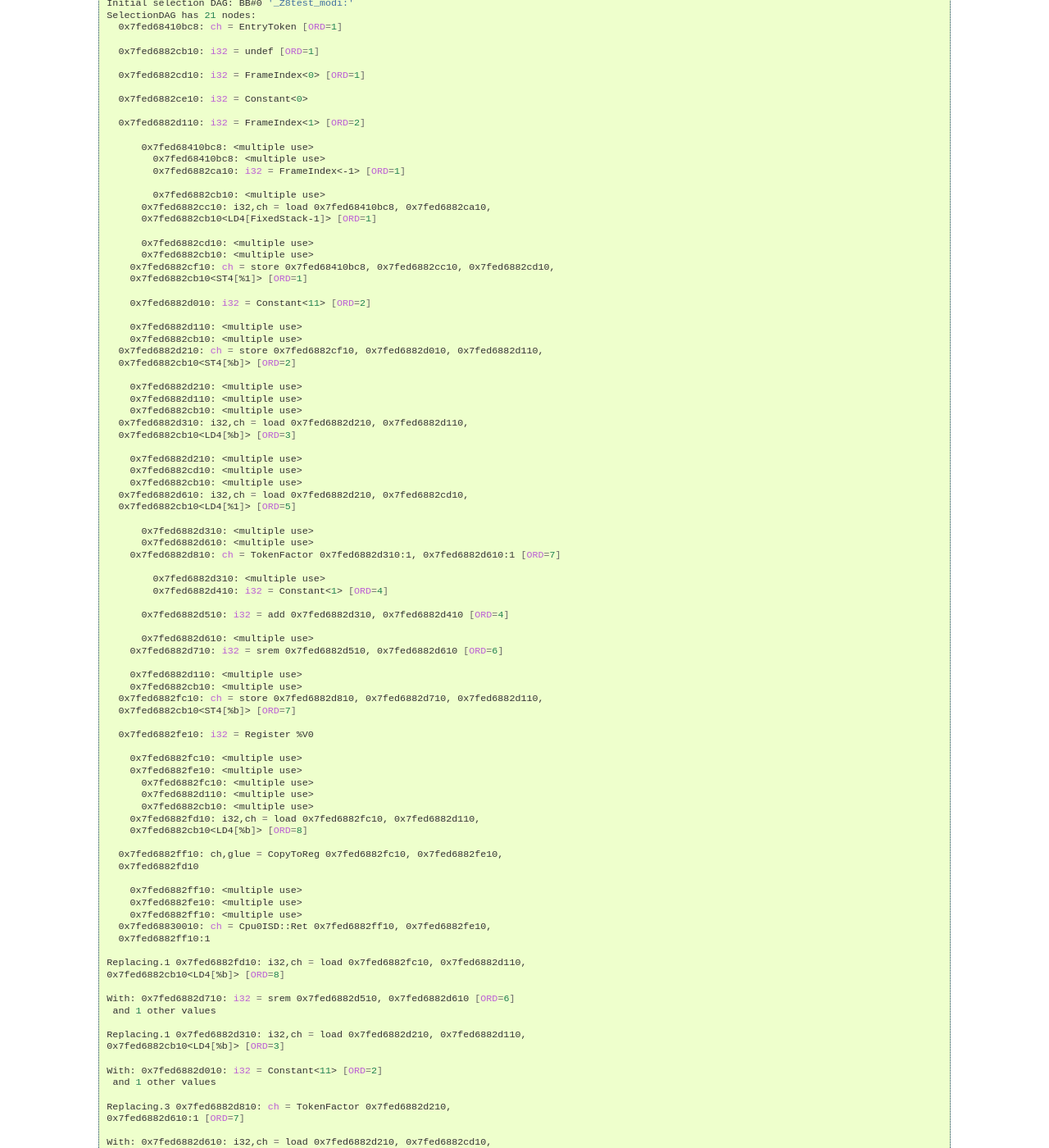
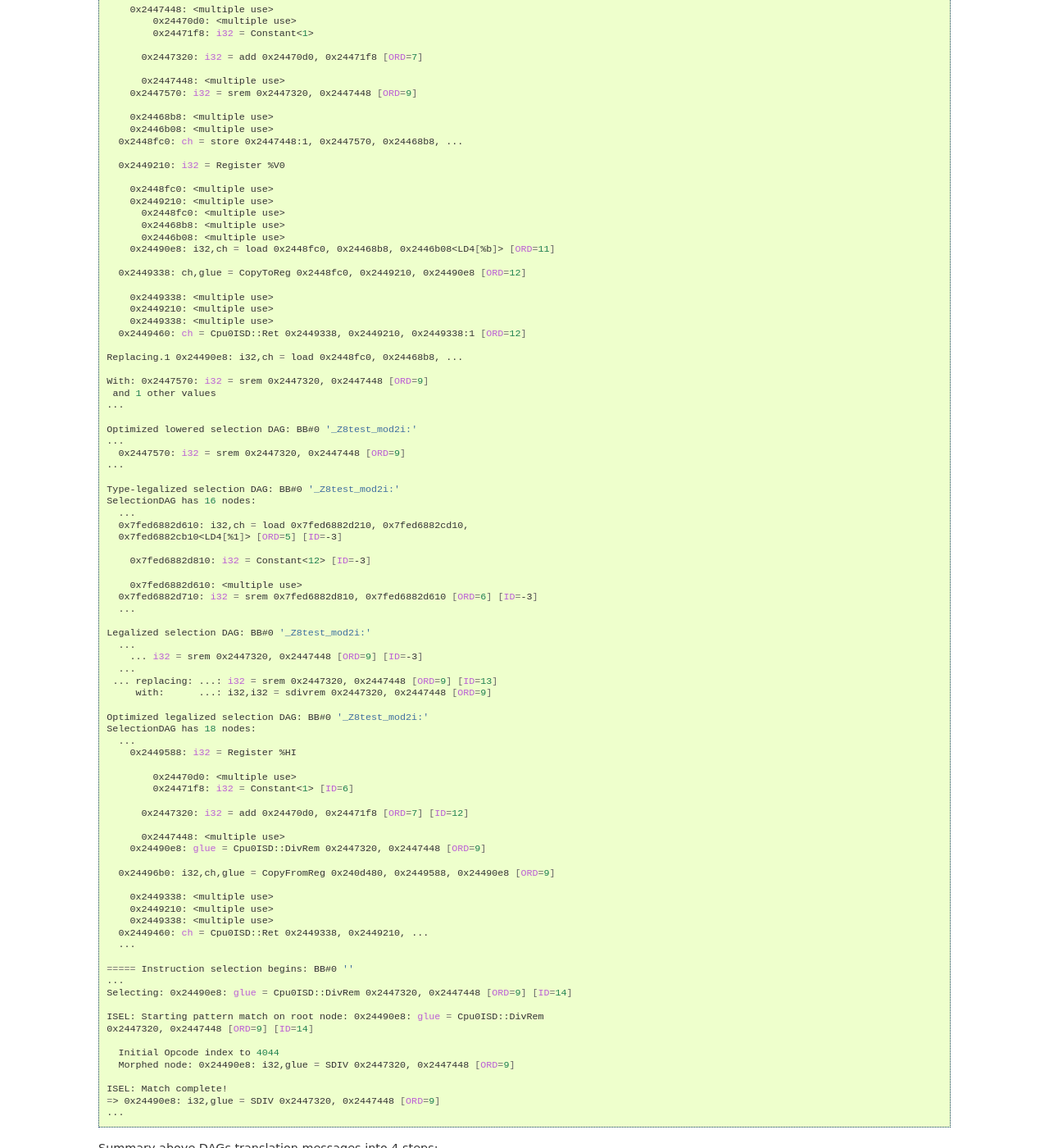
Before and after one commit to Jonathan2251/lbd, a Sphinx documentation site: the page built from source/otherinst.rst, in a window 1280 px wide and 1400 px high, scrolled down 17870 px. Shown: the whole window at 82% size. Built offline with Sphinx 7.4.7, drawn with Linux system fonts in a browser that asks for light colours; formulas are drawn with MathJax 3; pages that are not in the unit, such as notebooks, are missing from menus; some of the changed text lies outside the part shown.

```diff
--- a/source/about.rst
+++ b/source/about.rst
@@ -77,6 +77,7 @@ Version 3.7.1, Not release yet
   Add Phi node.
   Replace ch3-proepilog.ll with ch3_largeframe.cpp.
   Remove DecodeCMPInstruction().
+  Re-organize testing ch4_2_1.cpp, ch4_2_2.cpp and ch9_4.cpp.
 
 Version 3.7.0, Released September 24, 2015
   Porting to lld 3.7.
--- a/source/genobj.rst
+++ b/source/genobj.rst
@@ -18,7 +18,7 @@ Translate into obj file
 ------------------------
 
 Currently, we only support translation of llvm IR code into assembly code.
-If you try to run Chapter4_2/ to translate it into obj code will get the error
+If you try running Chapter4_2/ to translate it into obj code will get the error
 message as follows,
 
 .. code-block:: bash
--- a/source/otherinst.rst
+++ b/source/otherinst.rst
@@ -14,16 +14,16 @@ display options.
 These DAGs translation in some steps of optimization can be displayed by the
 graphic tool of Graphviz which supply useful information with graphic view.
 Logic instructions support will come after arithmetic section.
-In spite of llvm backend handle the IR only, we get the IR from the
+In spite of that llvm backend handle the IR only, we get the IR from the
 corresponding C operators with designed C example code.
 Through compiling with C code, readers can know exactly what C statements are
-handled with each chapter's appending code.
+handled by each chapter's appending code.
 Instead of focusing on classes relationship in this backend structure of last
 chapter, readers should focus on the mapping of C operators and llvm IR and
 how to define the mapping relationship of IR and instructions in td.
 HILO and C0 register class are defined in this chapter.
 Readers will know how to handle other register classes beside general
-purpose register class, and why need them, from this chapter.
+purpose register class, and why they are needed, from this chapter.
 
 Arithmetic
 -----------
@@ -183,8 +183,7 @@ time (instruction level parallelism). Reference [#]_ for instruction itineraries
 
 Chapter4_1/ can handle **+, -, \*, <<,** and **>>** operators in C
 language.
-The corresponding llvm IR instructions are **add, sub, mul,
-shl, ashr**.
+The corresponding llvm IR instructions are **add, sub, mul, shl, ashr**.
 The **'ashr'** instruction (arithmetic shift right) returns the first operand
 shifted to the right a specified number of bits with sign extension.
 In brief, we call **ashr** is “shift with sign extension fill”.
@@ -200,9 +199,9 @@ In brief, we call **ashr** is “shift with sign extension fill”.
 
 The semantic of C operator **>>** for negative operand is dependent on
 implementation.
-Most compiler translate it into “shift with sign extension fill”, for example,
-Mips **sra** is the instruction.
-Following is the Micosoft web site explanation,
+Most compilers translate it into “shift with sign extension fill”, and
+Mips **sra** is this instruction.
+Following is the Micosoft web site's explanation,
 
 .. note:: **>>**, Microsoft Specific
 
@@ -303,8 +302,9 @@ Now, let's build Chapter4_1/ and run with input file ch4_math.ll as follows,
 .. rubric:: lbdex/output/ch4_math.s
 .. literalinclude:: ../lbdex/output/ch4_math.s
 
-File ch4_1_1.cpp as the following is the C file which include **+, -, \*, <<,**
-and **>>** operators. It will generate corresponding llvm IR instructions,
+Example input ch4_1_1.cpp as the following is the C file which include **+, -,
+\*, <<,** and **>>** operators.
+It will generate corresponding llvm IR instructions,
 **add, sub, mul, shl, ashr** by clang as Chapter 3 indicated.
 
 .. rubric:: lbdex/input/ch4_1_1.cpp
@@ -440,7 +440,7 @@ follows,
 The -view-isel-dags is important and often used by an llvm backend writer
 because it is the DAGs before instruction selection.
 In order to writing the pattern match instruction in target description file
-.td, backend programmer needs knowing what the DAG nodes are with a given C
+.td, backend programmer needs knowing what the DAG nodes are for a given C
 operator.
 
 
@@ -510,7 +510,7 @@ Copy the reference as follows,
   <result> = **srem i32 4, %var**      ; yields {i32}:result = 4 % %var
 
 
-Run Chapter3_4/ with input file ch4_2.bc via option ``llc –view-isel-dags``,
+Run Chapter3_5/ with input file ch4_2.bc via option ``llc –view-isel-dags``,
 will get the following error message and the llvm DAGs of
 :num:`Figure #otherinst-f2` below.
 
@@ -810,9 +810,6 @@ If we run with ch4_2_1.cpp, the **“div”** cannot be gotten for operator
 **“%”**.
 It still uses **"multiplication"** instead of **"div"** in ch4_2_1.cpp because
 llvm do **“Constant Propagation Optimization”** in this.
-The ch4_2_2.cpp will get the "div" result for operator **“%”** but it cannot
-be compiled at this point. It needs "function call argument support" in Chapter
-9 of Function call.
 The ch4_2_2.cpp can get the **“div”** for **“%”** result since it makes
 llvm **“Constant Propagation Optimization”** useless in it.
 
@@ -842,182 +839,54 @@ ch4_2_2.cpp as follows,
   MacOSX.platform/Developer/SDKs/MacOSX10.8.sdk/usr/include/ -emit-llvm -o
   ch4_2_2.bc
   118-165-83-58:input Jonathan$ /Users/Jonathan/llvm/test/cmake_debug_build/
-  Debug/bin/llc -march=cpu0 -relocation-model=pic -filetype=asm -debug ch4_2_2.bc -o -
-  Args: /Users/Jonathan/llvm/test/cmake_debug_build/Debug/bin/llc -march=cpu0
-  -relocation-model=pic -filetype=asm -debug ch4_2_2.bc -o -
+  Debug/bin/llc -march=cpu0 -relocation-model=pic -filetype=asm -debug
+  ch4_2_2.bc -o -
+  ...
+  === _Z8test_modi
+  Initial selection DAG: BB#0 '_Z8test_mod2i:'
+  SelectionDAG has 21 nodes:
+    ...
+      0x2447448: <multiple use>
+          0x24470d0: <multiple use>
+          0x24471f8: i32 = Constant<1>
 
-  === _Z8test_modi
-  Initial selection DAG: BB#0 '_Z8test_modi:'
-  SelectionDAG has 21 nodes:
-    0x7fed68410bc8: ch = EntryToken [ORD=1]
+        0x2447320: i32 = add 0x24470d0, 0x24471f8 [ORD=7]
 
-    0x7fed6882cb10: i32 = undef [ORD=1]
+        0x2447448: <multiple use>
+      0x2447570: i32 = srem 0x2447320, 0x2447448 [ORD=9]
 
-    0x7fed6882cd10: i32 = FrameIndex<0> [ORD=1]
+      0x24468b8: <multiple use>
+      0x2446b08: <multiple use>
+    0x2448fc0: ch = store 0x2447448:1, 0x2447570, 0x24468b8, ...
 
-    0x7fed6882ce10: i32 = Constant<0>
+    0x2449210: i32 = Register %V0
 
-    0x7fed6882d110: i32 = FrameIndex<1> [ORD=2]
+      0x2448fc0: <multiple use>
+      0x2449210: <multiple use>
+        0x2448fc0: <multiple use>
+        0x24468b8: <multiple use>
+        0x2446b08: <multiple use>
+      0x24490e8: i32,ch = load 0x2448fc0, 0x24468b8, 0x2446b08<LD4[%b]> [ORD=11]
 
-        0x7fed68410bc8: <multiple use>
-          0x7fed68410bc8: <multiple use>
-          0x7fed6882ca10: i32 = FrameIndex<-1> [ORD=1]
+    0x2449338: ch,glue = CopyToReg 0x2448fc0, 0x2449210, 0x24490e8 [ORD=12]
 
-          0x7fed6882cb10: <multiple use>
-        0x7fed6882cc10: i32,ch = load 0x7fed68410bc8, 0x7fed6882ca10,
-        0x7fed6882cb10<LD4[FixedStack-1]> [ORD=1]
+      0x2449338: <multiple use>
+      0x2449210: <multiple use>
+      0x2449338: <multiple use>
+    0x2449460: ch = Cpu0ISD::Ret 0x2449338, 0x2449210, 0x2449338:1 [ORD=12]
 
-        0x7fed6882cd10: <multiple use>
-        0x7fed6882cb10: <multiple use>
-      0x7fed6882cf10: ch = store 0x7fed68410bc8, 0x7fed6882cc10, 0x7fed6882cd10,
-      0x7fed6882cb10<ST4[%1]> [ORD=1]
+  Replacing.1 0x24490e8: i32,ch = load 0x2448fc0, 0x24468b8, ...
 
-      0x7fed6882d010: i32 = Constant<11> [ORD=2]
+  With: 0x2447570: i32 = srem 0x2447320, 0x2447448 [ORD=9]
+   and 1 other values
+  ...
 
-      0x7fed6882d110: <multiple use>
-      0x7fed6882cb10: <multiple use>
-    0x7fed6882d210: ch = store 0x7fed6882cf10, 0x7fed6882d010, 0x7fed6882d110,
-    0x7fed6882cb10<ST4[%b]> [ORD=2]
+  Optimized lowered selection DAG: BB#0 '_Z8test_mod2i:'
+  ...
+    0x2447570: i32 = srem 0x2447320, 0x2447448 [ORD=9]
+  ...
 
-      0x7fed6882d210: <multiple use>
-      0x7fed6882d110: <multiple use>
-      0x7fed6882cb10: <multiple use>
-    0x7fed6882d310: i32,ch = load 0x7fed6882d210, 0x7fed6882d110,
-    0x7fed6882cb10<LD4[%b]> [ORD=3]
-
-      0x7fed6882d210: <multiple use>
-      0x7fed6882cd10: <multiple use>
-      0x7fed6882cb10: <multiple use>
-    0x7fed6882d610: i32,ch = load 0x7fed6882d210, 0x7fed6882cd10,
-    0x7fed6882cb10<LD4[%1]> [ORD=5]
-
-        0x7fed6882d310: <multiple use>
-        0x7fed6882d610: <multiple use>
-      0x7fed6882d810: ch = TokenFactor 0x7fed6882d310:1, 0x7fed6882d610:1 [ORD=7]
-
-          0x7fed6882d310: <multiple use>
-          0x7fed6882d410: i32 = Constant<1> [ORD=4]
-
-        0x7fed6882d510: i32 = add 0x7fed6882d310, 0x7fed6882d410 [ORD=4]
-
-        0x7fed6882d610: <multiple use>
-      0x7fed6882d710: i32 = srem 0x7fed6882d510, 0x7fed6882d610 [ORD=6]
-
-      0x7fed6882d110: <multiple use>
-      0x7fed6882cb10: <multiple use>
-    0x7fed6882fc10: ch = store 0x7fed6882d810, 0x7fed6882d710, 0x7fed6882d110,
-    0x7fed6882cb10<ST4[%b]> [ORD=7]
-
-    0x7fed6882fe10: i32 = Register %V0
-
-      0x7fed6882fc10: <multiple use>
-      0x7fed6882fe10: <multiple use>
-        0x7fed6882fc10: <multiple use>
-        0x7fed6882d110: <multiple use>
-        0x7fed6882cb10: <multiple use>
-      0x7fed6882fd10: i32,ch = load 0x7fed6882fc10, 0x7fed6882d110,
-      0x7fed6882cb10<LD4[%b]> [ORD=8]
-
-    0x7fed6882ff10: ch,glue = CopyToReg 0x7fed6882fc10, 0x7fed6882fe10,
-    0x7fed6882fd10
-
-      0x7fed6882ff10: <multiple use>
-      0x7fed6882fe10: <multiple use>
-      0x7fed6882ff10: <multiple use>
-    0x7fed68830010: ch = Cpu0ISD::Ret 0x7fed6882ff10, 0x7fed6882fe10,
-    0x7fed6882ff10:1
-
-  Replacing.1 0x7fed6882fd10: i32,ch = load 0x7fed6882fc10, 0x7fed6882d110,
-  0x7fed6882cb10<LD4[%b]> [ORD=8]
-
-  With: 0x7fed6882d710: i32 = srem 0x7fed6882d510, 0x7fed6882d610 [ORD=6]
-   and 1 other values
-
-  Replacing.1 0x7fed6882d310: i32,ch = load 0x7fed6882d210, 0x7fed6882d110,
-  0x7fed6882cb10<LD4[%b]> [ORD=3]
-
-  With: 0x7fed6882d010: i32 = Constant<11> [ORD=2]
-   and 1 other values
-
-  Replacing.3 0x7fed6882d810: ch = TokenFactor 0x7fed6882d210,
-  0x7fed6882d610:1 [ORD=7]
-
-  With: 0x7fed6882d610: i32,ch = load 0x7fed6882d210, 0x7fed6882cd10,
-  0x7fed6882cb10<LD4[%1]> [ORD=5]
-
-
-  Replacing.3 0x7fed6882d510: i32 = add 0x7fed6882d010, 0x7fed6882d410 [ORD=4]
-
-  With: 0x7fed6882d810: i32 = Constant<12>
-
-
-  Replacing.1 0x7fed6882cc10: i32,ch = load 0x7fed68410bc8, 0x7fed6882ca10,
-  0x7fed6882cb10<LD4[FixedStack-1](align=8)> [ORD=1]
-
-  With: 0x7fed6882cc10: i32,ch = load 0x7fed68410bc8, 0x7fed6882ca10,
-  0x7fed6882cb10<LD4[FixedStack-1](align=8)> [ORD=1]
-   and 1 other values
-  Optimized lowered selection DAG: BB#0 '_Z8test_modi:'
-  SelectionDAG has 16 nodes:
-    0x7fed68410bc8: ch = EntryToken [ORD=1]
-
-    0x7fed6882cb10: i32 = undef [ORD=1]
-
-    0x7fed6882cd10: i32 = FrameIndex<0> [ORD=1]
-
-    0x7fed6882d110: i32 = FrameIndex<1> [ORD=2]
-
-          0x7fed68410bc8: <multiple use>
-            0x7fed68410bc8: <multiple use>
-            0x7fed6882ca10: i32 = FrameIndex<-1> [ORD=1]
-
-            0x7fed6882cb10: <multiple use>
-          0x7fed6882cc10: i32,ch = load 0x7fed68410bc8, 0x7fed6882ca10,
-          0x7fed6882cb10<LD4[FixedStack-1](align=8)> [ORD=1]
-
-          0x7fed6882cd10: <multiple use>
-          0x7fed6882cb10: <multiple use>
-        0x7fed6882cf10: ch = store 0x7fed68410bc8, 0x7fed6882cc10, 0x7fed6882cd10,
-        0x7fed6882cb10<ST4[%1]> [ORD=1]
-
-        0x7fed6882d010: i32 = Constant<11> [ORD=2]
-
-        0x7fed6882d110: <multiple use>
-        0x7fed6882cb10: <multiple use>
-      0x7fed6882d210: ch = store 0x7fed6882cf10, 0x7fed6882d010, 0x7fed6882d110,
-      0x7fed6882cb10<ST4[%b]> [ORD=2]
-
-      0x7fed6882cd10: <multiple use>
-      0x7fed6882cb10: <multiple use>
-    0x7fed6882d610: i32,ch = load 0x7fed6882d210, 0x7fed6882cd10,
-    0x7fed6882cb10<LD4[%1]> [ORD=5]
-
-      0x7fed6882d810: i32 = Constant<12>
-
-      0x7fed6882d610: <multiple use>
-    0x7fed6882d710: i32 = srem 0x7fed6882d810, 0x7fed6882d610 [ORD=6]
-
-    0x7fed6882fe10: i32 = Register %V0
-
-        0x7fed6882d610: <multiple use>
-        0x7fed6882d710: <multiple use>
-        0x7fed6882d110: <multiple use>
-        0x7fed6882cb10: <multiple use>
-      0x7fed6882fc10: ch = store 0x7fed6882d610:1, 0x7fed6882d710, 0x7fed6882d110,
-      0x7fed6882cb10<ST4[%b]> [ORD=7]
-
-      0x7fed6882fe10: <multiple use>
-      0x7fed6882d710: <multiple use>
-    0x7fed6882ff10: ch,glue = CopyToReg 0x7fed6882fc10, 0x7fed6882fe10,
-    0x7fed6882d710
-
-      0x7fed6882ff10: <multiple use>
-      0x7fed6882fe10: <multiple use>
-      0x7fed6882ff10: <multiple use>
-    0x7fed68830010: ch = Cpu0ISD::Ret 0x7fed6882ff10, 0x7fed6882fe10,
-    0x7fed6882ff10:1
-
-  Type-legalized selection DAG: BB#0 '_Z8test_modi:'
+  Type-legalized selection DAG: BB#0 '_Z8test_mod2i:'
   SelectionDAG has 16 nodes:
     ...
     0x7fed6882d610: i32,ch = load 0x7fed6882d210, 0x7fed6882cd10,
@@ -1029,60 +898,54 @@ ch4_2_2.cpp as follows,
     0x7fed6882d710: i32 = srem 0x7fed6882d810, 0x7fed6882d610 [ORD=6] [ID=-3]
     ...
 
-  Legalized selection DAG: BB#0 '_Z8test_modi:'
-  SelectionDAG has 16 nodes:
-    0x7fed68410bc8: ch = EntryToken [ORD=1] [ID=0]
+  Legalized selection DAG: BB#0 '_Z8test_mod2i:'
+    ...
+      ... i32 = srem 0x2447320, 0x2447448 [ORD=9] [ID=-3]
+    ...
+   ... replacing: ...: i32 = srem 0x2447320, 0x2447448 [ORD=9] [ID=13]
+       with:      ...: i32,i32 = sdivrem 0x2447320, 0x2447448 [ORD=9]
 
-    0x7fed6882cb10: i32 = undef [ORD=1] [ID=2]
-
-    0x7fed6882cd10: i32 = FrameIndex<0> [ORD=1] [ID=3]
-
-    0x7fed6882d110: i32 = FrameIndex<1> [ORD=2] [ID=5]
-
-    0x7fed6882fe10: i32 = Register %V0 [ID=6]
-    ...
-      0x7fed6882d810: i32 = Constant<12> [ID=7]
-
-      0x7fed6882d610: <multiple use>
-    0x7fed6882ce10: i32,i32 = sdivrem 0x7fed6882d810, 0x7fed6882d610
-
-
-  Optimized legalized selection DAG: BB#0 '_Z8test_modi:'
+  Optimized legalized selection DAG: BB#0 '_Z8test_mod2i:'
   SelectionDAG has 18 nodes:
     ...
-      0x7fed6882d510: i32 = Register %HI
+      0x2449588: i32 = Register %HI
 
-        0x7fed6882d810: i32 = Constant<12> [ID=7]
+          0x24470d0: <multiple use>
+          0x24471f8: i32 = Constant<1> [ID=6]
 
-        0x7fed6882d610: <multiple use>
-      0x7fed6882d410: glue = Cpu0ISD::DivRem 0x7fed6882d810, 0x7fed6882d610
+        0x2447320: i32 = add 0x24470d0, 0x24471f8 [ORD=7] [ID=12]
 
-    0x7fed6882d310: i32,ch,glue = CopyFromReg 0x7fed68410bc8, 0x7fed6882d510,
-    0x7fed6882d410
+        0x2447448: <multiple use>
+      0x24490e8: glue = Cpu0ISD::DivRem 0x2447320, 0x2447448 [ORD=9]
+
+    0x24496b0: i32,ch,glue = CopyFromReg 0x240d480, 0x2449588, 0x24490e8 [ORD=9]
+
+      0x2449338: <multiple use>
+      0x2449210: <multiple use>
+      0x2449338: <multiple use>
+    0x2449460: ch = Cpu0ISD::Ret 0x2449338, 0x2449210, ...
     ...
 
   ===== Instruction selection begins: BB#0 ''
   ...
-  Selecting: 0x7fed6882d410: glue = Cpu0ISD::DivRem 0x7fed6882d810,
-  0x7fed6882d610 [ID=13]
+  Selecting: 0x24490e8: glue = Cpu0ISD::DivRem 0x2447320, 0x2447448 [ORD=9] [ID=14]
 
-  ISEL: Starting pattern match on root node: 0x7fed6882d410: glue =
-  Cpu0ISD::DivRem 0x7fed6882d810, 0x7fed6882d610 [ID=13]
+  ISEL: Starting pattern match on root node: 0x24490e8: glue = Cpu0ISD::DivRem
+  0x2447320, 0x2447448 [ORD=9] [ID=14]
 
-    Initial Opcode index to 1355
-    Morphed node: 0x7fed6882d410: i32,glue = SDIV 0x7fed6882d810, 0x7fed6882d610
+    Initial Opcode index to 4044
+    Morphed node: 0x24490e8: i32,glue = SDIV 0x2447320, 0x2447448 [ORD=9]
 
   ISEL: Match complete!
-  => 0x7fed6882d410: i32,glue = SDIV 0x7fed6882d810, 0x7fed6882d610
+  => 0x24490e8: i32,glue = SDIV 0x2447320, 0x2447448 [ORD=9]
   ...
 
 
-According above DAGs translation messages, llvm do the following things:
+Summary above DAGs translation messages into 4 steps:
 
 1. Reduce DAG nodes in stage "Optimized lowered selection DAG" (Replacing ...
-   displayed before "Optimized lowered selection DAG: BB#0 '_Z8test_modi:entry'
-   ").
-   Since SSA form has some redundant nodes for store and load, them can be
+   displayed before "Optimized lowered selection DAG:").
+   Since SSA form has some redundant nodes for store and load, they can be
    removed.
 
 2. Change DAG srem to sdivrem in stage "Legalized selection DAG".
@@ -1090,22 +953,22 @@ According above DAGs translation messages, llvm do the following things:
 3. Change DAG sdivrem to Cpu0ISD::DivRem and in stage "Optimized legalized
    selection DAG".
 
-4. Add DAG "0x7fd25b830710: i32 = Register %HI" and "CopyFromReg 0x7fd25b410e18,
-   0x7fd25b830710, 0x7fd25b830910" in stage "Optimized legalized selection DAG".
+4. Add DAG "i32 = Register %HI" and "CopyFromReg ..." in stage "Optimized
+   legalized selection DAG".
 
 Summary as Table: Stages for C operator % and Table: Functions handle the DAG
 translation and pattern match for C operator %.
 
 .. table:: Stages for C operator %
 
-  ==================================  ===================== =========================
-  Stage                               IR/DAG/instruction    IR/DAG/instruction
-  ==================================  ===================== =========================
+  ==================================  ==============================================
+  Stage                               IR/DAG/instruction
+  ==================================  ==============================================
   .bc                                 srem
   Legalized selection DAG             sdivrem
-  Optimized legalized selection DAG   Cpu0ISD::DivRem       CopyFromReg xx, Hi, xx
-  pattern match                       div                   mfhi
-  ==================================  ===================== =========================
+  Optimized legalized selection DAG   Cpu0ISD::DivRem, CopyFromReg xx, Hi, Cpu0ISD::DivRem
+  pattern match                       div, mfhi
+  ==================================  ==============================================
 
 
 .. table:: Functions handle the DAG translation and pattern match for C operator %
@@ -1121,21 +984,20 @@ translation and pattern match for C operator %.
   ====================================  ============================
 
 
-Item 2 as above, is triggered by code
+Step 2 as above, is triggered by code
 "setOperationAction(ISD::SREM, MVT::i32, Expand);" in Cpu0ISelLowering.cpp.
-About **Expand** please ref. [#]_ and [#]_. Item 3 is triggered by code
+About **Expand** please ref. [#]_ and [#]_. Step 3 is triggered by code
 "setTargetDAGCombine(ISD::SDIVREM);" in Cpu0ISelLowering.cpp.
-Item 4 is did by PerformDivRemCombine() which called by PerformDAGCombine()
-since the **%** corresponding **srem**
-makes the "N->hasAnyUseOfValue(1)" to true in PerformDivRemCombine().
-Then, it creates "CopyFromReg 0x7fd25b410e18, 0x7fd25b830710, 0x7fd25b830910".
+Step 4 is did by PerformDivRemCombine() which called by performDAGCombine().
+Since the **%** corresponding **srem** makes the "N->hasAnyUseOfValue(1)" to
+true in PerformDivRemCombine(), it creates DAG of "CopyFromReg".
 When using **"/"** in C, it will make "N->hasAnyUseOfValue(0)" to ture.
 For sdivrem, **sdiv** makes "N->hasAnyUseOfValue(0)" true while **srem** makes
 "N->hasAnyUseOfValue(1)" ture.
 
-Above items will change the DAG when ``llc`` running. After that, the pattern
+Above steps will change the DAGs when ``llc`` is running. After that, the pattern
 match defined in Chapter4_1/Cpu0InstrInfo.td will translate **Cpu0ISD::DivRem**
-into **div**; and **"CopyFromReg 0x7fd25b410e18, Register %H, 0x7fd25b830910"**
+into **div**; and **"CopyFromReg xxDAG, Register %H, Cpu0ISD::DivRem"**
 to **mfhi**.
 
 The ch4_3.cpp is for **/** div operator test.
@@ -1179,9 +1041,8 @@ Compile ch4_1_3.cpp will get Cpu0 "rol" instruction.
     ...
 
 Instructions "rolv" and "rorv" cannot be tested at this moment, they need
-function argument passing support.
-The "#ifdef TEST_ROXV" part of ch4_1_3.cpp can be tested
-after Chapter Function call. Like the previous subsection mentioned at this
+logic "or" implementation which supported at next section.
+Like the previous subsection mentioned at this
 chapter, some IRs in function @_Z16test_rotate_leftv() will be combined into
 one one IR **rotl** during DAGs translation.
 
```
Also changed, not shown: other parts of source/otherinst.rst (+18 -18 lines), source/doc.rst (+8 -7 lines), source/funccall.rst (+154 -181 lines), source/verilog.rst (+6 -3 lines), Fig/funccall/4.png, Fig/funccall/5.png, Fig/funccall/6.png, 7 other files.
